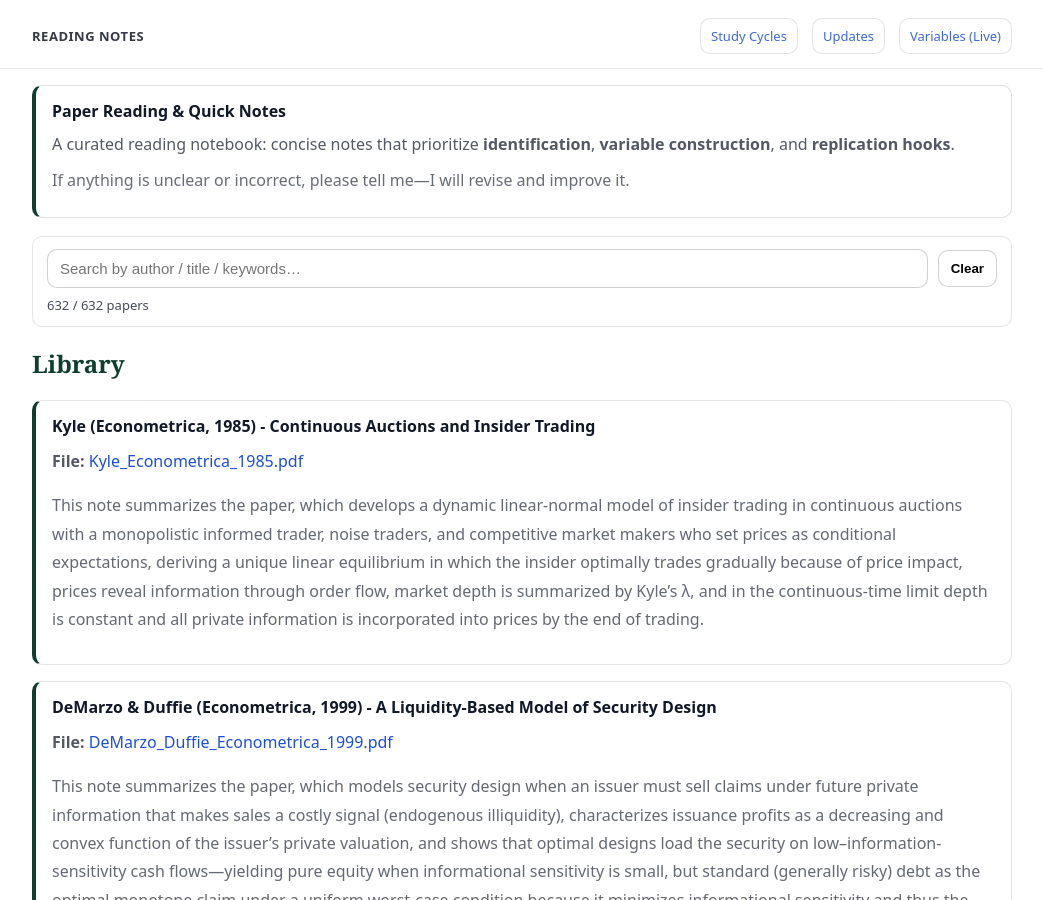
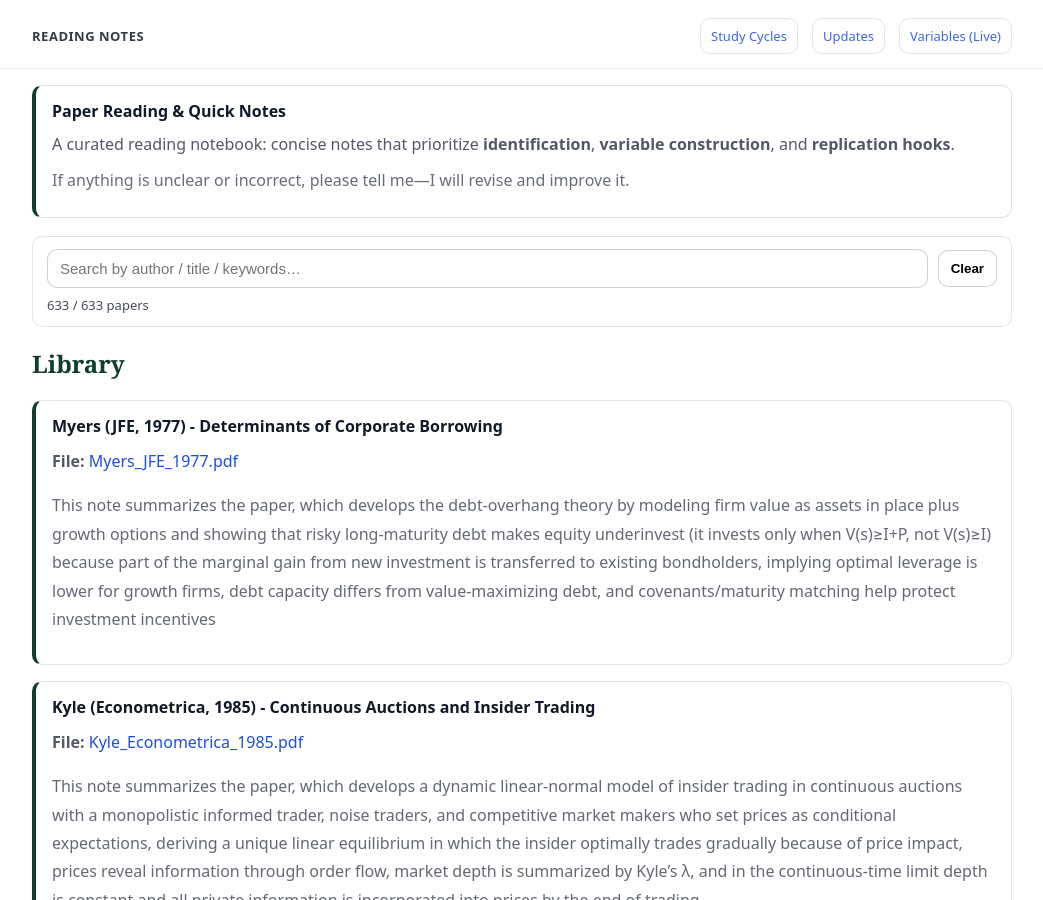
Before and after one commit to yaxinzn/study-archive, a Jekyll site: the page built from reading/index.md, in a window 1280 px wide and 900 px high. Shown: the whole window, without its empty margins (118-1161 px from the left). Built offline with Jekyll 4.4.1, drawn with Linux system fonts in a browser that asks for light colours.

Commit message:
Reading: add/update Myers_JFE_1977.pdf

```diff
--- a/_data/reading.yml
+++ b/_data/reading.yml
@@ -1,3 +1,7 @@
+- title: "Myers (JFE, 1977) - Determinants of Corporate Borrowing"
+  file: "Myers_JFE_1977.pdf"
+  desc: "This note summarizes the paper, which develops the debt-overhang theory by modeling firm value as assets in place plus growth options and showing that risky long-maturity debt makes equity underinvest (it invests only when V(s)≥I+P, not V(s)≥I) because part of the marginal gain from new investment is transferred to existing bondholders, implying optimal leverage is lower for growth firms, debt capacity differs from value-maximizing debt, and covenants/maturity matching help protect investment incentives"
+
 - title: "Kyle (Econometrica, 1985) - Continuous Auctions and Insider Trading"
   file: "Kyle_Econometrica_1985.pdf"
   desc: "This note summarizes the paper, which develops a dynamic linear-normal model of insider trading in continuous auctions with a monopolistic informed trader, noise traders, and competitive market makers who set prices as conditional expectations, deriving a unique linear equilibrium in which the insider optimally trades gradually because of price impact, prices reveal information through order flow, market depth is summarized by Kyle’s λ, and in the continuous-time limit depth is constant and all private information is incorporated into prices by the end of trading."
```
Also changed, not shown: 1 other file.
